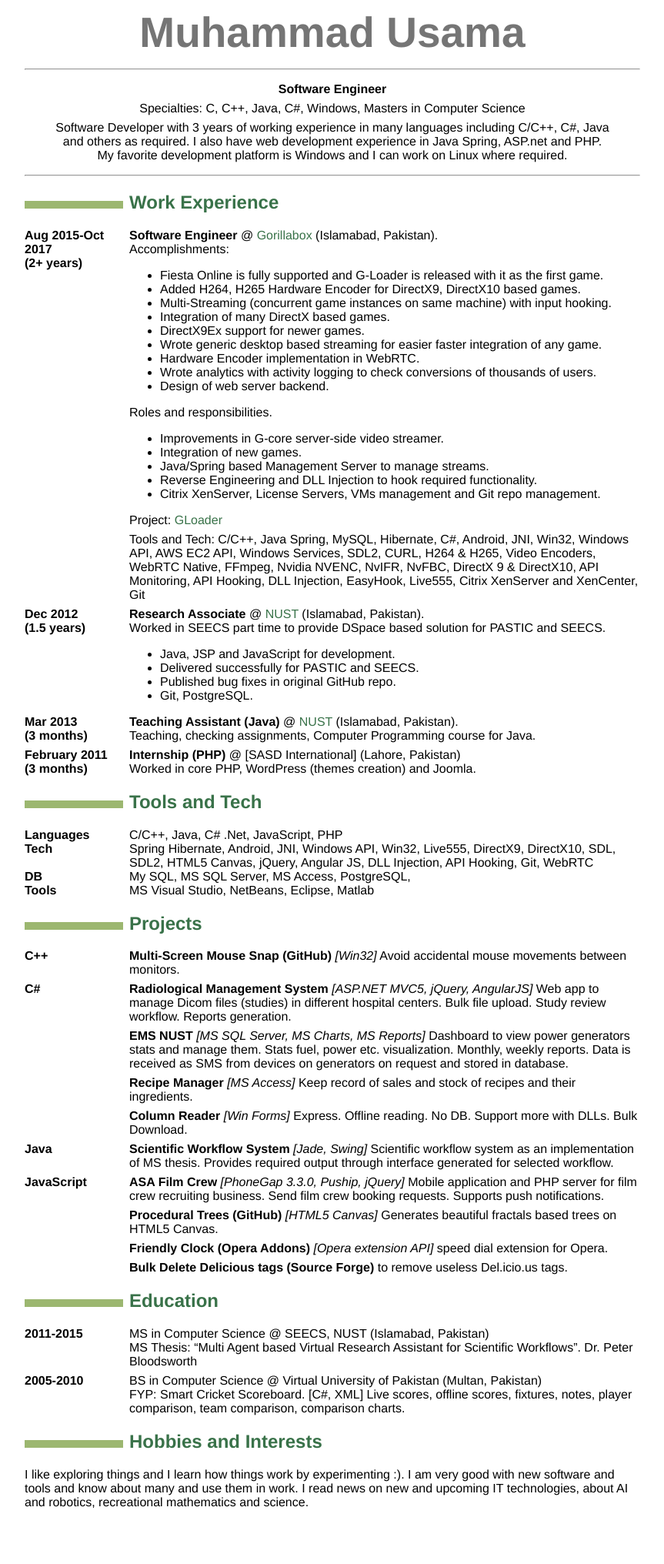
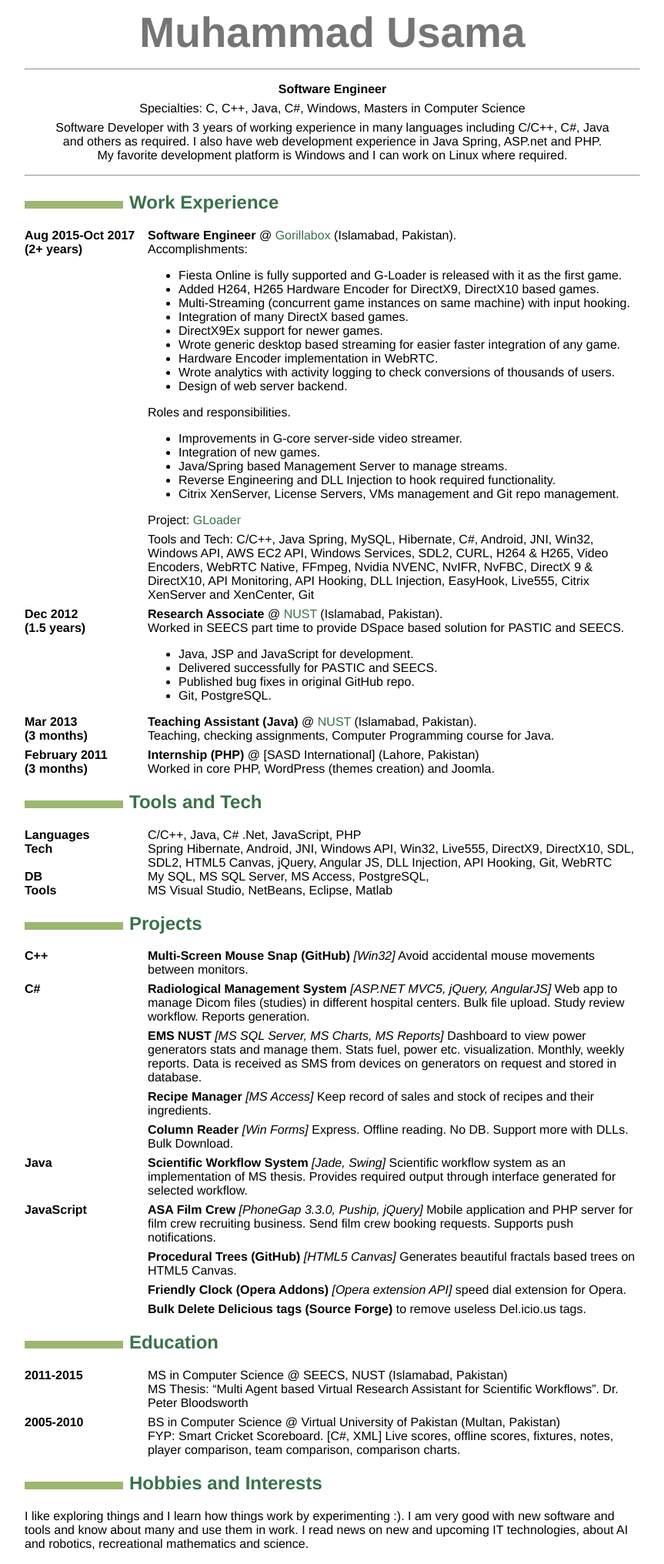
Before and after one commit to SMUsamaShah/SMUsamaShah.github.io, a Jekyll site: the page built from cv/index.md, in a window 1280 px wide. Shown: the whole page at 77% size, without its empty margins (208-1071 px from the left). Built offline with Jekyll 4.4.1, drawn with Linux system fonts in a browser that asks for light colours; before the commit the page ends 1978 px from its top, so only the background shows below that.

Commit message:
Update cv.css

```diff
--- a/css/cv.css
+++ b/css/cv.css
@@ -48,11 +48,11 @@ h2:before {
 dt {
     float: left;
     clear: left;
-    width: 17%;
+    width: 20%;
     font-weight: bold;
 }
 dd {
-    margin-left: 17%;
+    margin-left: 20%;
 }
 p {
     margin-top:0;
```
